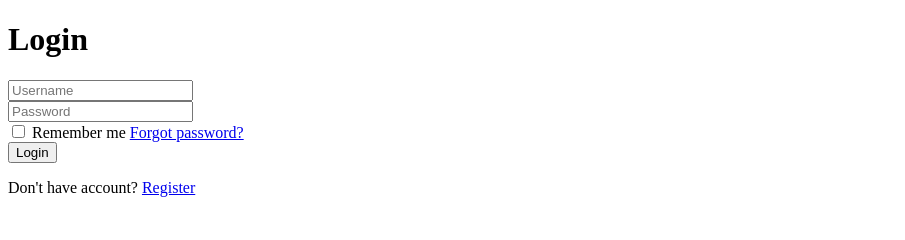
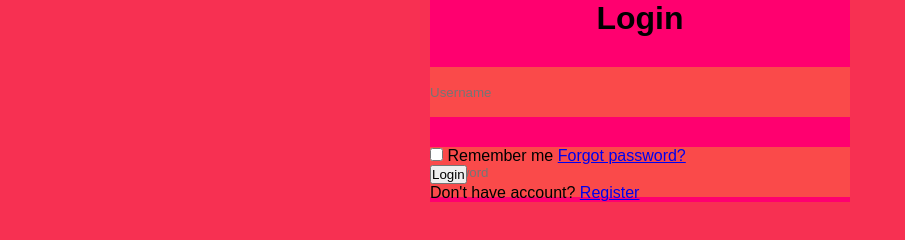
Before and after one commit to isadoranogoceki/Tela-de-login-IsadoraNogoceeki, a plain HTML site: page Tela de login-IsadoraNogoceki/index.html in a window 1280 px wide. Shown: the whole page, without its empty margins (0-905 px from the left). Drawn offline with Linux system fonts and the light colour scheme.

Commit message:
Add files via upload

```diff
--- a/Tela de login-IsadoraNogoceki/index.html
+++ b/Tela de login-IsadoraNogoceki/index.html
@@ -6,7 +6,7 @@
     <meta http-equiv="X-UA-Compatible" content="IE=edge">
     <meta name="viewport" content="width=device-width, initial-scale=1.0">
     <title>Login Form in HTML and CSS  |  Codehal</title>
-    <link rel="stylesheet"  href="style css"
+    <link rel="stylesheet" href="style.css">
 </head>
 
 <body>
--- /dev/null
+++ b/Tela de login-IsadoraNogoceki/style.css
@@ -0,0 +1,42 @@
+@import url("https://fonts.googleapis.com/css2?famiy=Poopins:wght@300;400;500;600;700;800;900&display=swap");
+
+*{
+margin: 0;
+padding: 0;
+box-sizing: border-box;
+font-family: "Poopins", sans-serif;
+}
+
+body{
+display: flex;
+justify-content: center;
+align-items: center;
+min-width: 100vh;
+background-color: rgb(247, 48, 82);
+}
+
+.wrapper {
+    width: 420px;
+    background: rgb(255, 0, 111);
+    color:black;
+}
+
+.wrapper h1{
+    front-size: 36px;
+    text-align:center;
+}
+
+.wrapper .input-box {
+    width: 100%;
+    height: 50px;
+    background: rgb(250, 74, 74);
+    margin: 30px 0;
+}
+
+.input-box input{
+width: 100%;
+height: 100%;
+background: transparent;
+border: none;
+outline:none;
+}
```
